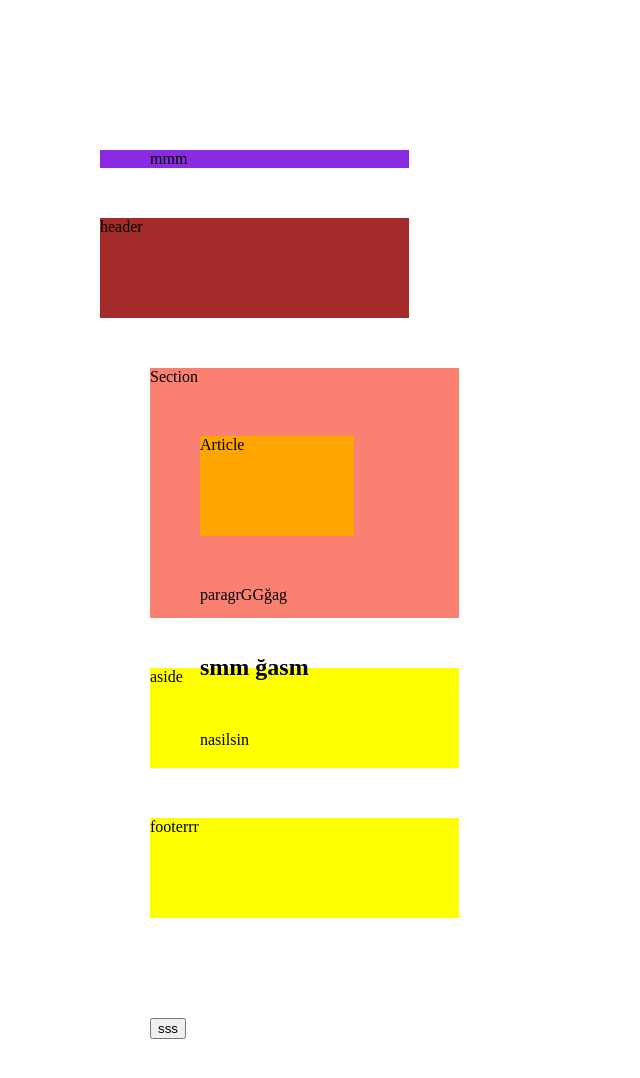
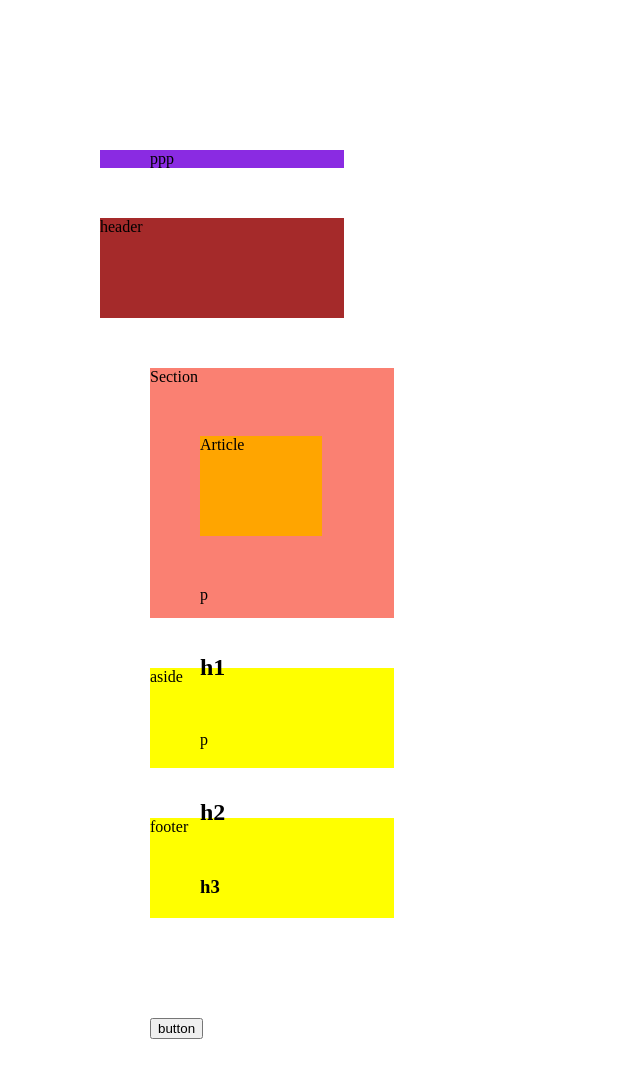
Before and after one commit to rgunindi/html_css, a plain HTML site: page 001_semantic/index.html in a window 1280 px wide. Shown: the whole page, without its empty margins (0-640 px from the left). Drawn offline with Linux system fonts and the light colour scheme.

Commit message:
Update index.html

```diff
--- a/001_semantic/index.html
+++ b/001_semantic/index.html
@@ -6,18 +6,18 @@
     <link rel="stylesheet" href="index.css">
 </head>
 <body>
-<div><p>mmm</p></div>
+<div><p>ppp</p></div>
 <header>header</header>
 <section>Section
     <article>Article</article>
-    <p>paragrGGğag</p>
-    <h1>smm ğasm</h1>
-    <p>nasilsin</p>
-    <h2></h2>
-    <h3></h3>
+    <p>p</p>
+    <h1>h1</h1>
+    <p>p</p>
+    <h2>h2</h2>
+    <h3>h3</h3>
 </section>
 <aside>aside</aside>
-<footer>footerrr</footer>
-<button>sss</button>
+<footer>footer</footer>
+<button>button</button>
 </body>
 </html>
```
